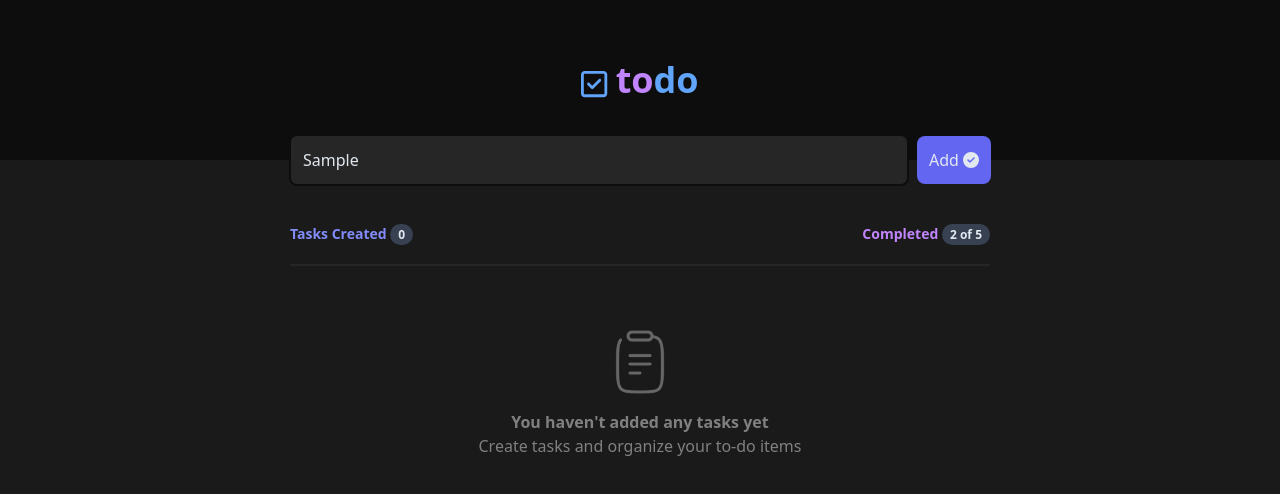
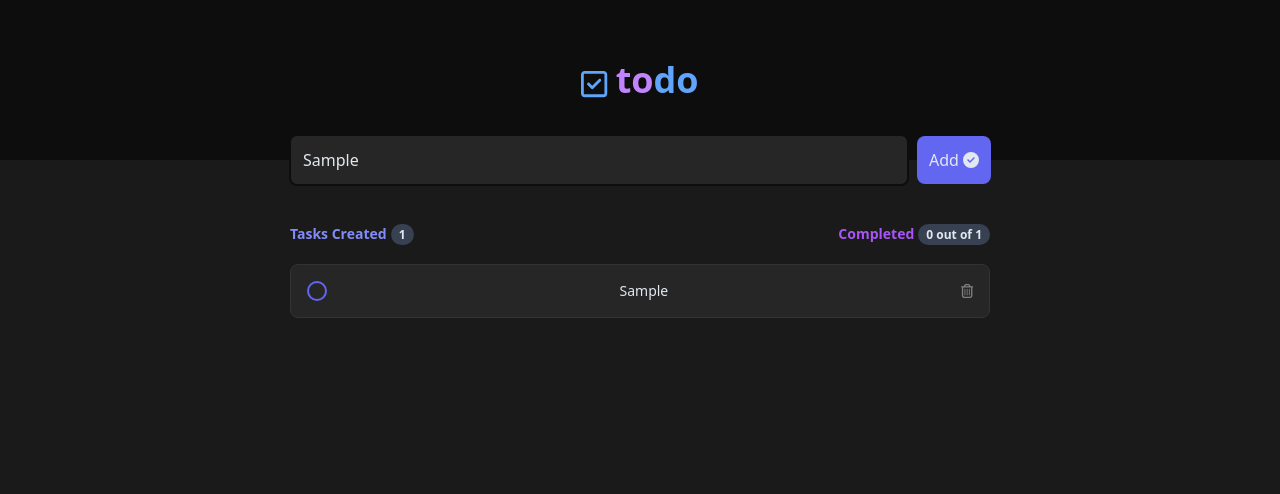
Before and after one commit to ehtishamsh/ToDO-List, a React (Vite) app: page / in a window 1280 px wide. Both pictures are taken after typing "Sample" into the empty fields and a click on the button "Add". Shown: the top 494 px of the page. Built offline with nearby package versions, Linux system fonts and the light colour scheme.

Commit message:
added some main functionalites

```diff
--- a/package.json
+++ b/package.json
@@ -14,6 +14,7 @@
     "@fortawesome/free-regular-svg-icons": "^6.4.2",
     "@fortawesome/free-solid-svg-icons": "^6.4.2",
     "@fortawesome/react-fontawesome": "^0.2.0",
+    "nanoid": "^5.0.3",
     "react": "^18.2.0",
     "react-dom": "^18.2.0"
   },
--- a/src/App.jsx
+++ b/src/App.jsx
@@ -2,11 +2,57 @@ import { useState } from "react";
 import Header from "./components/Header";
 import Todos from "./components/Todos";
 function App() {
+  const [todo, setTodo] = useState([]);
+  const [currentElementId, SetCurrentElementId] = useState("");
+  function handleChange() {
+    setTodo((prev) => {
+      // Copied array so that we can change it
+      const UpdatedArr = prev.map((item) => {
+        if (item.id === currentElementId) {
+          return { ...item, completed: !item.completed };
+        }
+        return { ...item };
+      });
+      // finding the element index that is selected so we can remove it using it
+      const findCurrentElement = UpdatedArr.findIndex(
+        (item) => item.id === currentElementId
+      );
+      // finding the last element that has completed as false
+      // Remeber you have to slice the array to reverse it mean make shallow copy
+      const findLastElementWithFalse = UpdatedArr.slice()
+        .reverse()
+        .find((item) => item.completed === false);
+      // Now finding the index of the last element which has completed as false from orginal array using indexOf
+      const findLastIndexWithFalse = UpdatedArr.indexOf(
+        findLastElementWithFalse
+      );
+      // Now finding the whole element which is currently selected so we can add it later again after removing it from orignal array.
+      const findCurrent = UpdatedArr.find(
+        (item) => item.id === currentElementId
+      );
+      // Removing the current element from original array which is findcurrent
+      UpdatedArr.splice(findCurrentElement, 1)[0];
+      // Now using the last index we founded from orginal array which is findLast... --Position to add element at--
+      // 0 which tell it that we dont want to remove anything
+      // Finally adding the element we want to add which is findcurrent
+      UpdatedArr.splice(
+        findLastIndexWithFalse === -1 ? 0 : findLastIndexWithFalse,
+        0,
+        findCurrent
+      );
+      return [...UpdatedArr];
+    });
+  }
+
   return (
     <div className="bg-darkColor-300 h-screen w-screen">
-      <Header />
-      <div className="flex justify-center items-center">
-        <Todos />
+      <Header todo={todo} setTodo={setTodo} />
+      <div className="flex justify-center items -center">
+        <Todos
+          todos={todo}
+          setCurrentId={SetCurrentElementId}
+          handleChange={handleChange}
+        />
       </div>
     </div>
   );
--- a/src/components/Header.jsx
+++ b/src/components/Header.jsx
@@ -1,8 +1,15 @@
-import React from "react";
+import React, { useCallback, useState } from "react";
 import { FontAwesomeIcon } from "@fortawesome/react-fontawesome";
 import { faSquareCheck } from "@fortawesome/free-regular-svg-icons";
 import { faCircleCheck } from "@fortawesome/free-solid-svg-icons";
-function Header() {
+import { nanoid } from "nanoid";
+function Header({ todo, setTodo }) {
+  const [textValue, setTextValue] = useState("");
+  function addtodo() {
+    setTodo((prev) => {
+      return [{ id: nanoid(), text: textValue, completed: false }, ...prev];
+    });
+  }
   return (
     <header className="h-40 bg-darkColor-400 flex flex-col items-center justify-center relative mb-16">
       <nav className="flex justify-center items-center gap-2">
@@ -17,10 +24,15 @@ function Header() {
       <div className="flex justify-center items-center gap-2 translate-y-20 absolute">
         <input
           type="text"
+          value={textValue}
+          onChange={(e) => setTextValue(e.target.value)}
           placeholder="Create a Task"
           className="w-[620px] p-3 rounded-lg bg-darkColor-200 border-darkColor-400 border-2 border-solid outline-none text-slate-200"
         />
-        <button className="p-3 rounded-lg bg-indigo-500 text-slate-200 hover:bg-indigo-600 transition-colors duration-300">
+        <button
+          onClick={addtodo}
+          className="p-3 rounded-lg bg-indigo-500 text-slate-200 hover:bg-indigo-600 transition-colors duration-300"
+        >
           Add <FontAwesomeIcon icon={faCircleCheck} />
         </button>
       </div>
--- a/src/components/Todos.jsx
+++ b/src/components/Todos.jsx
@@ -1,25 +1,77 @@
 import { FontAwesomeIcon } from "@fortawesome/react-fontawesome";
-import { faBars } from "@fortawesome/free-solid-svg-icons";
-import React from "react";
+import { faTrashCan } from "@fortawesome/free-regular-svg-icons";
+import { faCheck } from "@fortawesome/free-solid-svg-icons";
+import React, { useState } from "react";
 
-function Todos() {
+function Todos({ todos, setCurrentId, handleChange }) {
+  const checkCompelted = todos.filter((item) => item.completed === true);
+  const todoElement = todos.map((todo, index) => {
+    return (
+      <div
+        key={index}
+        onClick={() => setCurrentId(todo.id)}
+        className={`flex ${
+          todo.completed && "pointer-events-none"
+        } justify-between items-center w-full gap-4 bg-darkColor-100 p-4 text-slate-200 border-solid ${
+          todo.completed ? " border-darkColor-100" : " border-darkColor-75"
+        } border rounded-lg`}
+      >
+        <div className="flex items-center">
+          <input
+            type="checkbox"
+            id="checkbox"
+            className="hidden"
+            checked={todo.completed}
+            onChange={handleChange}
+          />
+          <label
+            htmlFor="checkbox"
+            className={`flex items-center justify-center w-5 h-5 border-2 rounded-full cursor-pointer  ${
+              todo.completed
+                ? "border-purple-500 bg-purple-500"
+                : "border-indigo-500 bg-transparent"
+            }`}
+          >
+            {todo.completed === true && (
+              <FontAwesomeIcon
+                icon={faCheck}
+                className="text-slate-50 text-[10px]"
+              />
+            )}
+          </label>
+        </div>
+        <p className={`text-sm ${todo.completed && "line-through"}`}>
+          {todo.text}
+        </p>
+        <FontAwesomeIcon
+          icon={faTrashCan}
+          className="text-sm text-darkColor-50"
+        />
+      </div>
+    );
+  });
+
   return (
     <div className="w-[700px]">
       <div className="flex justify-between items-center">
         <h3 className="text-sm text-indigo-400 font-bold">
-          Tasks Created{" "}
-          <span className="bg-gray-700 text-slate-200 px-2 py-[2px] text-xs rounded-xl">
-            0
+          Tasks Created
+          <span className="bg-gray-700 text-slate-200 px-2 py-[2px] text-xs rounded-xl ml-1">
+            {todos.length}
           </span>
         </h3>
-        <h3 className="text-sm text-purple-400 font-bold">
-          Completed{" "}
-          <span className="bg-gray-700 text-slate-200 px-2 py-[2px] text-xs rounded-xl">
-            2 of 5
+        <h3 className="text-sm text-purple-500 font-bold">
+          Completed
+          <span className="bg-gray-700 text-slate-200 px-2 py-[2px] text-xs rounded-xl ml-1">
+            {checkCompelted.length} out of {todos.length}
           </span>
         </h3>
       </div>
-      <div className="mt-5 flex flex-col justify-center items-center">
+      <div className="mt-5 flex flex-col justify-center items-center gap-3">
+        {todos.length > 0 ? (
+          todoElement
+        ) : (
+          <>
             <hr className="w-full border-solid border border-darkColor-100 mb-16" />
             <img src="/EmptyList.png" alt="" className="w-16 mb-4" />
             <p className="text-darkColor-50 font-bold text-base">
@@ -28,6 +80,8 @@ function Todos() {
             <p className="text-darkColor-50 text-base">
               Create tasks and organize your to-do items
             </p>
+          </>
+        )}
       </div>
     </div>
   );
--- a/tailwind.config.js
+++ b/tailwind.config.js
@@ -6,6 +6,7 @@ export default {
       colors: {
         darkColor: {
           50: "#808080",
+          75: "#333",
           100: "#262626",
           200: "#262626",
           300: "#1A1A1A",
```
Also changed, not shown: 1 other file (tests, documents, lock files or other folders). Lines whose indentation alone changed are shown as unchanged.
